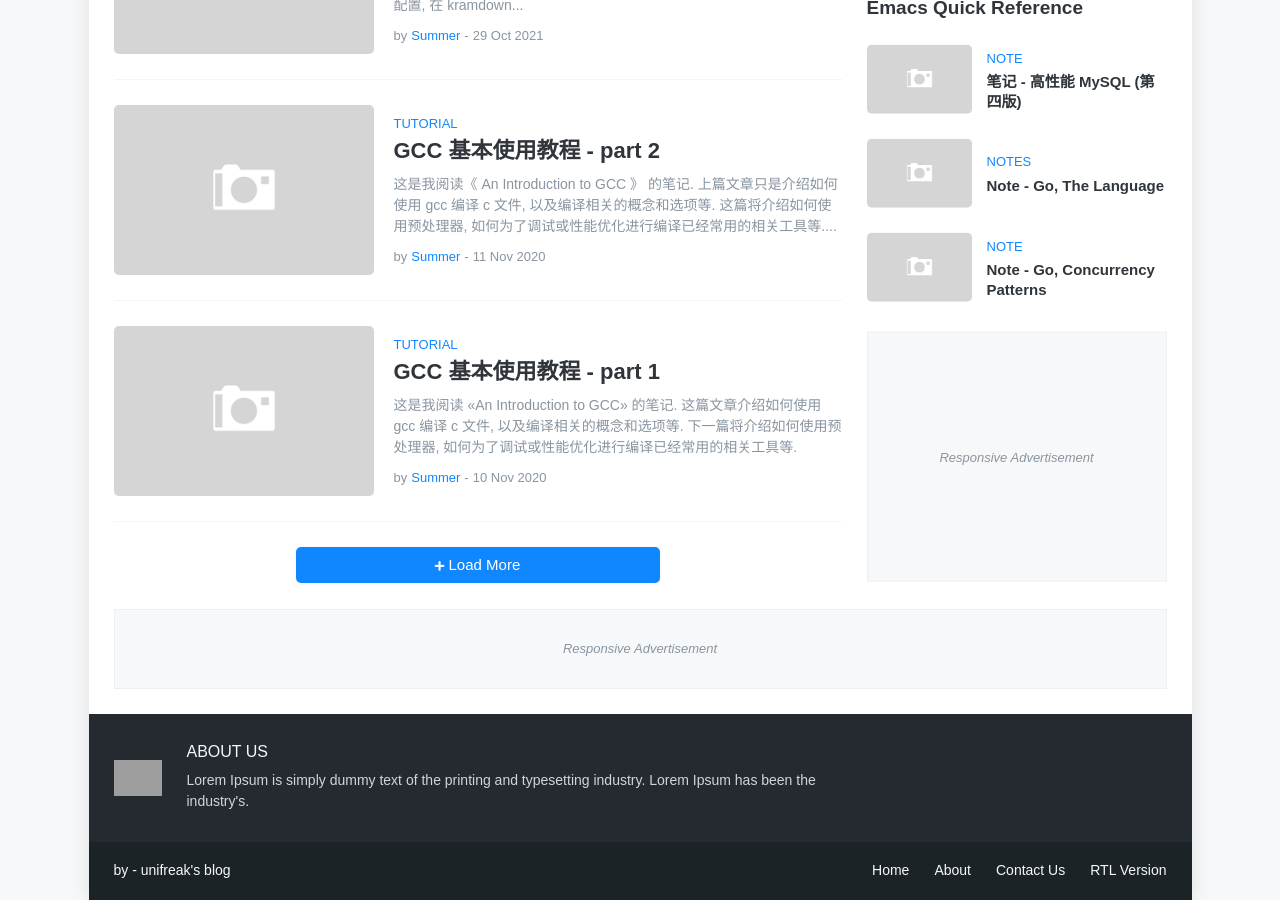
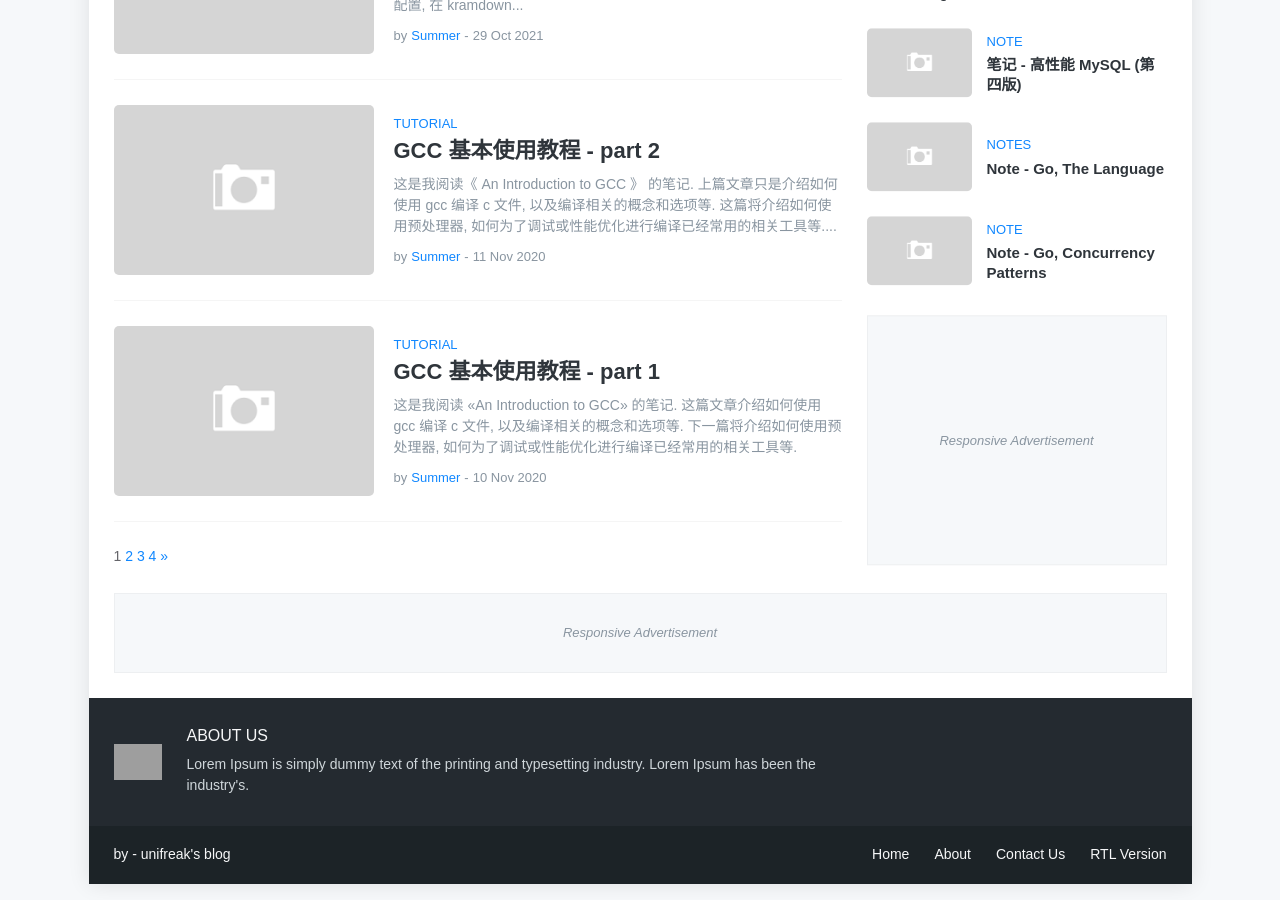
Before and after one commit to postca/postca.github.io, a Jekyll site: the page built from index.html, in a window 1280 px wide and 900 px high, scrolled down 2064 px. Built offline with Jekyll 4.4.1, drawn with Linux system fonts in a browser that asks for light colours; the list of posts is cut into pages by our own code; grey boxes are pictures that could not be loaded.

Commit message:
Update post_list.html

```diff
--- a/_includes/post_list.html
+++ b/_includes/post_list.html
@@ -1,29 +1,42 @@
 {% if paginator %}
-    <div class="blog-posts hfeed index-post-wrap" id="post-list">
-        {% for post in paginator.posts %}
+    {% for post in paginator.posts %}
+        {% include post_list_item.html %}
+    {% endfor %}
+{% else %}
+    {% for post in include.posts %}
+        {% if post.tags or post.category %}
             {% include post_list_item.html %}
-        {% endfor %}
-    </div>
-{% else %}
-    <div class="blog-posts hfeed index-post-wrap" id="post-list">
-        {% for post in include.posts %}
-            {% if post.tags or post.category %}
-                {% include post_list_item.html %}
+            {% assign displayPagi = true %}
+        {% endif %}
+    {% endfor %}
+{% endif %}
+
+{% if displayPagi or paginator %}
+<div class="row" id="paginator">
+    {% if paginator.total_pages > 1 %}
+        {% if paginator.previous_page %}
+            <a href="{{ paginator.previous_page_path | relative_url }}">«</a>
+        {% endif %}
+
+        {% for page in (1..paginator.total_pages) %}
+            {% if page == paginator.page %}
+                <span class="active">{{ page }}</span>
+            {% elsif page == 1 %}
+                <a href="{{ '/' | relative_url }}">{{ page }}</a>
+            {% else %}
+                <a href="{{ site.paginate_path | replace: ':num', page | relative_url }}">{{ page }}</a>
             {% endif %}
         {% endfor %}
-    </div>
-{% endif %}
 
-{% if paginator %}
-<div class='blog-pager' id='blog-pager'>
-  {% if paginator.next_page %}
-    <a class='blog-pager-older-link btn load-more' href='{{ paginator.next_page_path | relative_url }}' id='supermag-pro-load-more-link'>
-      Load More
-    </a>
-    <span class='loading'><div class='loader'></div></span>
-    <span class='no-more btn load-more' style='display:none;'>That is All</span>
-  {% else %}
-    <span class='no-more btn load-more show'>That is All</span>
-  {% endif %}
+        {% if paginator.next_page %}
+            <a href="{{ paginator.next_page_path | relative_url }}">»</a>
+        {% endif %}
+    {% elsif jsPagiLoaded != true %}
+        <script type="text/javascript" src="{{ '/assets/js/pagination.js' | relative_url }}"></script>
+        <script type="text/javascript" src="{{ '/assets/js/list_pagi.js' | relative_url }}"></script>
+        {% assign jsPagiLoaded = true %}
+    {% endif %}
+
 </div>
 {% endif %}
+{% assign displayPagi = false %}
```
